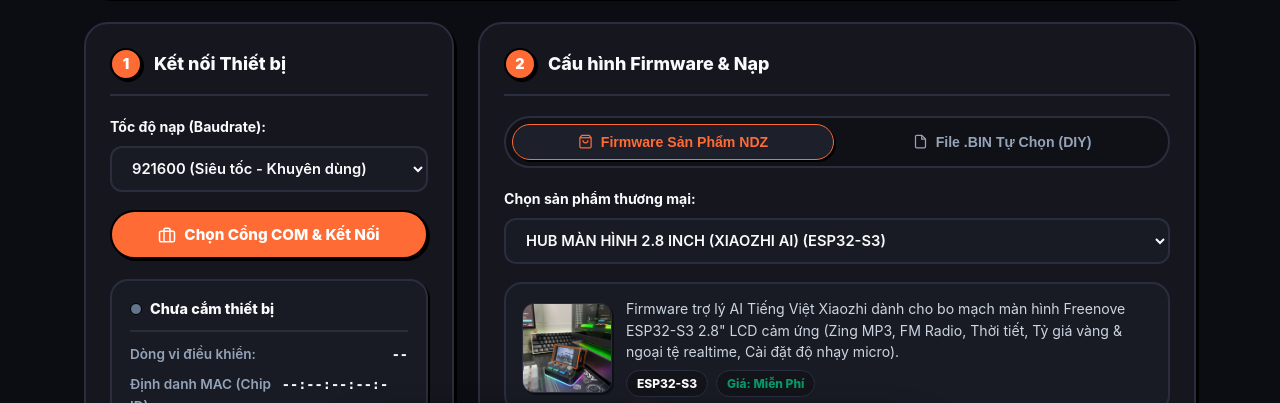
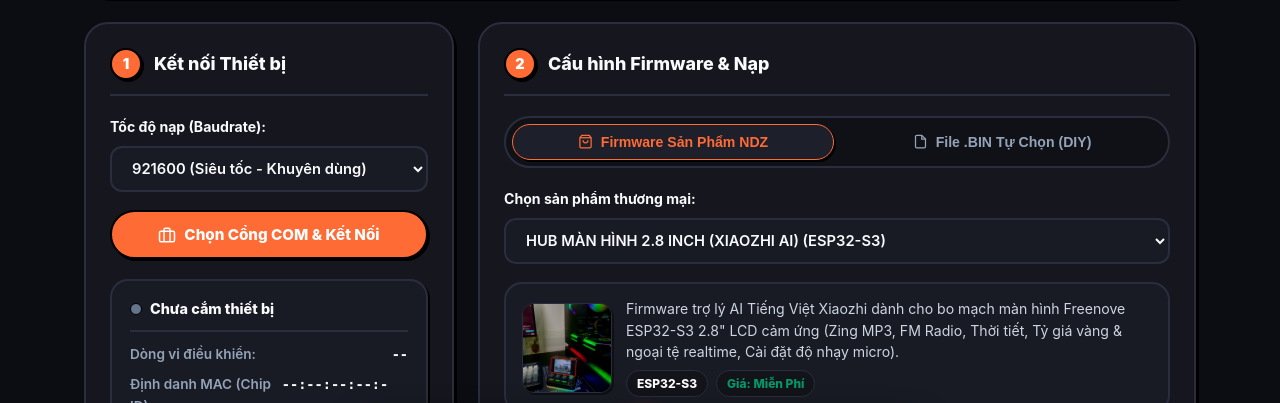
Before and after one commit to hoangnamdz1998-max/NDZ.HUB, a plain HTML site: page index.html in a window 1280 px wide. Shown: the part 311-714 px from the top of the page. Drawn offline with Linux system fonts and the light colour scheme.

Commit message:
fix(ui): use hub-screen-1 image only and remove hub-screen-2

```diff
--- a/index.html
+++ b/index.html
@@ -219,7 +219,7 @@
                 <div class="product-meta" id="product-meta">
                   <div class="product-meta-flex">
                     <div class="product-meta-thumb" id="product-meta-thumb">
-                      <img id="product-meta-img" src="assets/hub-screen-2.jpg" alt="Hub Màn Hình 2.8" class="product-meta-preview-img">
+                      <img id="product-meta-img" src="assets/hub-screen-1.jpg" alt="Hub Màn Hình 2.8" class="product-meta-preview-img">
                     </div>
                     <div class="product-meta-info">
                       <div class="desc" id="product-desc">Đang tải thông tin sản phẩm...</div>
@@ -473,7 +473,7 @@
             <!-- FW Card 3 -->
             <div class="product-card featured" data-category="fw">
               <div class="product-card-thumb">
-                <img src="assets/hub-screen-2.jpg" alt="Màn Hình 2.8 Inch Xiaozhi AI" class="product-thumb-img">
+                <img src="assets/hub-screen-1.jpg" alt="Màn Hình 2.8 Inch Xiaozhi AI" class="product-thumb-img">
                 <span class="thumb-badge">Ảnh thực tế bo màn hình 2.8"</span>
               </div>
               <div class="product-card-top">
@@ -697,7 +697,7 @@
             <!-- Case Card 3 -->
             <div class="product-card" data-category="case">
               <div class="product-card-thumb">
-                <img src="assets/hub-screen-2.jpg" alt="Vỏ Nhựa In 3D Hub Cảm Ứng" class="product-thumb-img">
+                <img src="assets/hub-screen-1.jpg" alt="Vỏ Nhựa In 3D Hub Cảm Ứng" class="product-thumb-img">
                 <span class="thumb-badge">Case viền cam + Dock phím cơ</span>
               </div>
               <div class="product-card-top">
```
Also changed, not shown: assets/hub-screen-2.jpg (deleted), firmware/manifest.json.
